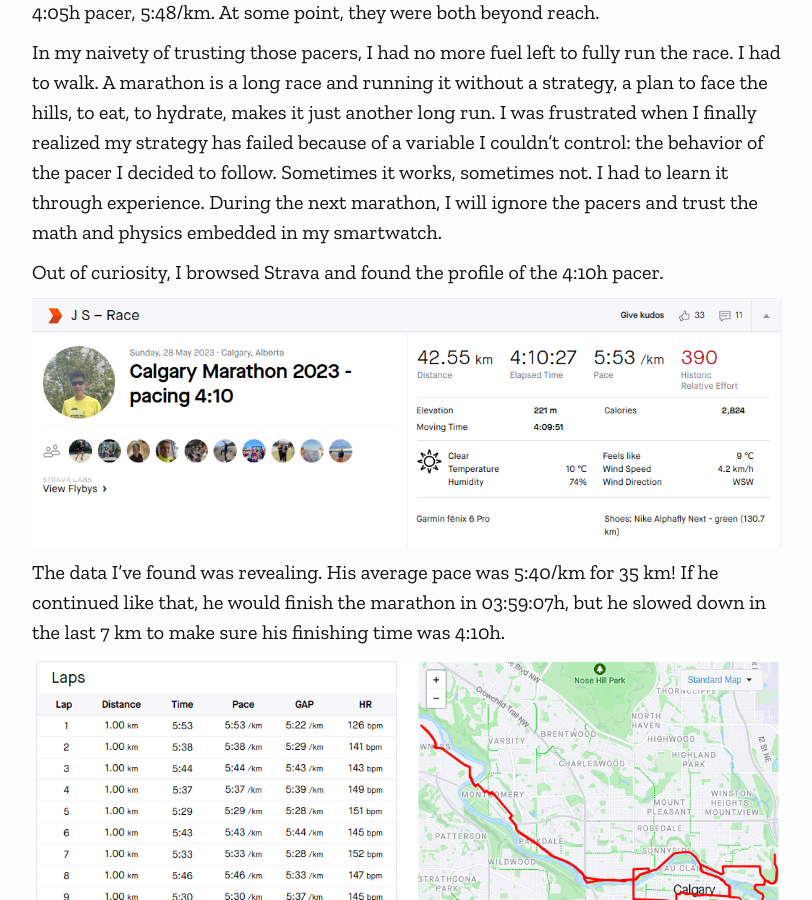
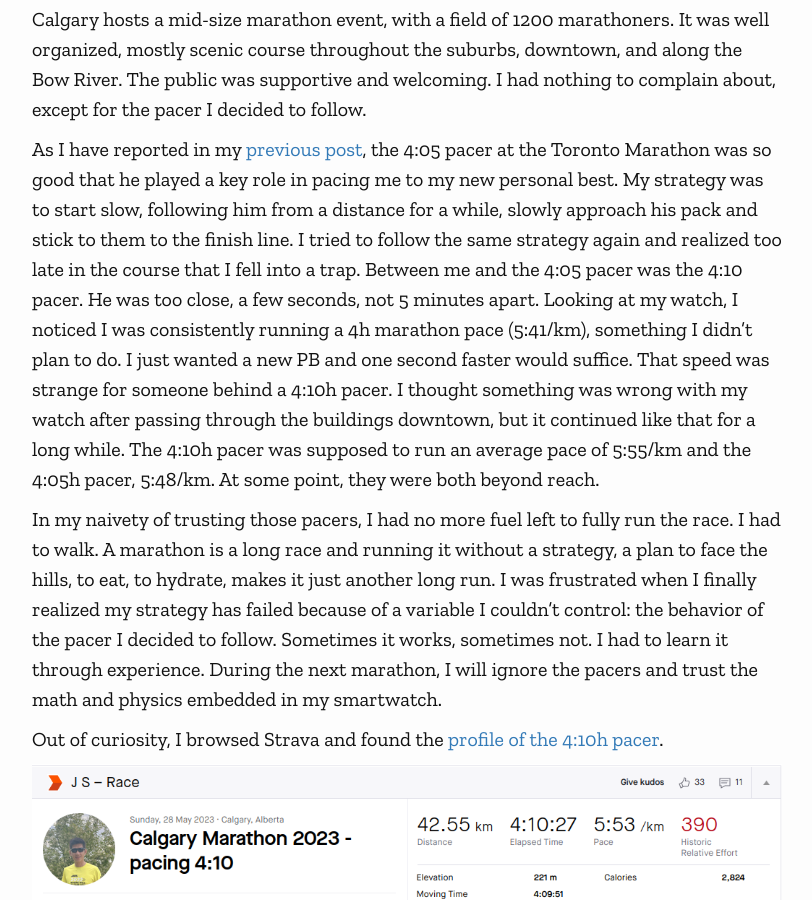
Before and after one commit to htmfilho/sports, a Jekyll site: the page built from _posts/2023-05-28-calgary-marathon.md, in a window 1280 px wide and 900 px high, scrolled down 889 px. Shown: the whole window, without its empty margins (38-850 px from the left). Built offline with Jekyll 4.4.1, drawn with Linux system fonts in a browser that asks for light colours; nearby versions of some CDN libraries; some web fonts are replaced; comment, search, counter and statistics services are not loaded; part of the change alters nothing that is shown.

```diff
--- a/_posts/2023-05-28-calgary-marathon.md
+++ b/_posts/2023-05-28-calgary-marathon.md
@@ -18,7 +18,7 @@ As I have reported in my [previous post](/sports/2023/05/toronto-marathon.html),
 
 In my naivety of trusting those pacers, I had no more fuel left to fully run the race. I had to walk. A marathon is a long race and running it without a strategy, a plan to face the hills, to eat, to hydrate, makes it just another long run. I was frustrated when I finally realized my strategy has failed because of a variable I couldn't control: the behavior of the pacer I decided to follow. Sometimes it works, sometimes not. I had to learn it through experience. During the next marathon, I will ignore the pacers and trust the math and physics embedded in my smartwatch.
 
-Out of curiosity, I browsed Strava and found the profile of the 4:10h pacer.
+Out of curiosity, I browsed Strava and found the [profile of the 4:10h pacer](https://www.strava.com/activities/9159132215/overview).
 
 ![Pacer 4:10h Strava profile](/sports/images/posts/calgary-marathon-pacer-profile.png)
 
```
Also changed, not shown: images/posts/calgary-marathon-2023.jpg (added).
